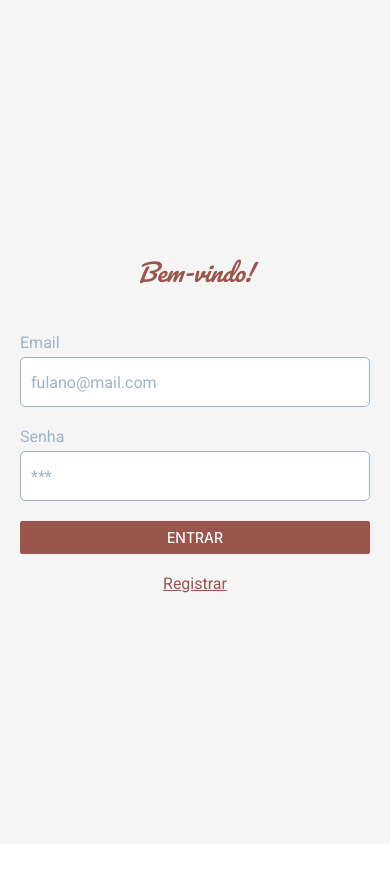
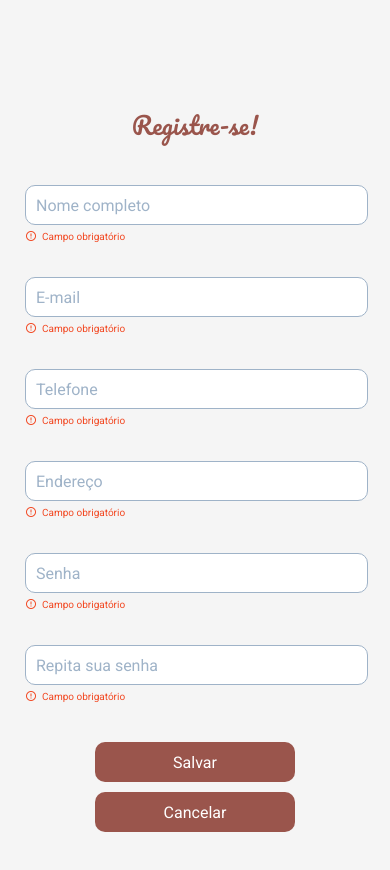
Before and after one commit to marikanashiro/Appzinho, a React Native app: screen /Registro in a window 390 px wide. Shown: the top 870 px of the page. Before the commit the page ends 844 px from the top, so only its background shows below. Built offline with nearby package versions, Linux system fonts and the light colour scheme.

Commit message:
pagina registro funcionando

```diff
--- a/App.js
+++ b/App.js
@@ -1,9 +1,5 @@
 import { useFonts } from 'expo-font';
-import { NavigationContainer } from '@react-navigation/native';
-import { createStackNavigator } from '@react-navigation/stack';
-import LoginScreen from './src/screens/login';
-
-const Stack = createStackNavigator();
+import Navigation from './src/navigation';
 
 export default function App() {
   const [fontsLoaded] = useFonts({
@@ -12,14 +8,8 @@ export default function App() {
   });
 
   if (!fontsLoaded) {
-    return null; // Ou um loading enquanto as fontes carregam
+    return null; // Ou um ActivityIndicator
   }
 
-  return (
-    <NavigationContainer>
-      <Stack.Navigator initialRouteName="Login" screenOptions={{ headerShown: false }}>
-        <Stack.Screen name="Login" component={LoginScreen} />
-      </Stack.Navigator>
-    </NavigationContainer>
-  );
+  return <Navigation />;
 }
--- /dev/null
+++ b/src/navigation/index.js
@@ -0,0 +1,17 @@
+import { NavigationContainer } from '@react-navigation/native';
+import { createStackNavigator } from '@react-navigation/stack';
+import LoginScreen from '../screens/login';
+import RegistroScreen from '../screens/registro';
+
+const Stack = createStackNavigator();
+
+export default function Navigation() {
+  return (
+    <NavigationContainer>
+      <Stack.Navigator initialRouteName="Login" screenOptions={{ headerShown: false }}>
+        <Stack.Screen name="Login" component={LoginScreen} />
+        <Stack.Screen name="Registro" component={RegistroScreen} />
+      </Stack.Navigator>
+    </NavigationContainer>
+  );
+}
--- /dev/null
+++ b/src/screens/registro.js
@@ -0,0 +1,278 @@
+import React, { useState, useEffect } from 'react';
+import { View, Text, TextInput, TouchableOpacity, StyleSheet, Text as ErrorText, Modal } from 'react-native';
+import { useNavigation } from '@react-navigation/native';
+import Icon from 'react-native-vector-icons/MaterialIcons';
+
+export default function RegistroScreen() {
+  const [nome, setNome] = useState('');
+  const [email, setEmail] = useState('');
+  const [telefone, setTelefone] = useState('');
+  const [endereco, setEndereco] = useState('');
+  const [senha, setSenha] = useState('');
+  const [repetirSenha, setRepetirSenha] = useState('');
+  const [errors, setErrors] = useState({});
+  const [modalVisible, setModalVisible] = useState(false);
+  const navigation = useNavigation();
+
+  useEffect(() => {
+    validateFields();
+  }, []);
+
+  const validateFields = () => {
+    const newErrors = {};
+    if (!nome.trim()) newErrors.nome = 'Campo obrigatório';
+    if (!email.trim()) newErrors.email = 'Campo obrigatório';
+    if (!telefone.trim()) newErrors.telefone = 'Campo obrigatório';
+    if (!endereco.trim()) newErrors.endereco = 'Campo obrigatório';
+    if (!senha.trim()) newErrors.senha = 'Campo obrigatório';
+    if (!repetirSenha.trim()) newErrors.repetirSenha = 'Campo obrigatório';
+    setErrors(newErrors);
+    return Object.keys(newErrors).length === 0;
+  };
+
+  const handleInputChange = (field, value) => {
+    switch (field) {
+      case 'nome': setNome(value); break;
+      case 'email': setEmail(value); break;
+      case 'telefone': setTelefone(value); break;
+      case 'endereco': setEndereco(value); break;
+      case 'senha': setSenha(value); break;
+      case 'repetirSenha': setRepetirSenha(value); break;
+    }
+    validateFields();
+  };
+
+  const handleSalvar = () => {
+    if (validateFields()) {
+      // Simula o sucesso do cadastro (substitua por lógica real, ex.: Firebase)
+      setModalVisible(true);
+      setTimeout(() => {
+        setModalVisible(false);
+        navigation.navigate('Login');
+      }, 2000);
+    }
+  };
+
+  const handleCancelar = () => {
+    navigation.navigate('Login');
+  };
+
+  const closeModal = () => {
+    setModalVisible(false);
+    navigation.navigate('Login');
+  };
+
+  return (
+    <View style={styles.container}>
+      <Text style={styles.title}>Registre-se!</Text>
+      <View style={styles.formContainer}>
+        <TextInput
+          style={styles.input}
+          placeholder="Nome completo"
+          placeholderTextColor="#9FB3C8"
+          value={nome}
+          onChangeText={(text) => handleInputChange('nome', text)}
+        />
+        {errors.nome && (
+          <View style={styles.errorContainer}>
+            <Icon name="error-outline" size={12} color="#F24822" />
+            <ErrorText style={styles.error}>{errors.nome}</ErrorText>
+          </View>
+        )}
+        <View style={styles.inputSpacing} />
+        <TextInput
+          style={styles.input}
+          placeholder="E-mail"
+          placeholderTextColor="#9FB3C8"
+          value={email}
+          onChangeText={(text) => handleInputChange('email', text)}
+          autoCapitalize="none"
+          keyboardType="email-address"
+        />
+        {errors.email && (
+          <View style={styles.errorContainer}>
+            <Icon name="error-outline" size={12} color="#F24822" />
+            <ErrorText style={styles.error}>{errors.email}</ErrorText>
+          </View>
+        )}
+        <View style={styles.inputSpacing} />
+        <TextInput
+          style={styles.input}
+          placeholder="Telefone"
+          placeholderTextColor="#9FB3C8"
+          value={telefone}
+          onChangeText={(text) => handleInputChange('telefone', text)}
+          keyboardType="phone-pad"
+        />
+        {errors.telefone && (
+          <View style={styles.errorContainer}>
+            <Icon name="error-outline" size={12} color="#F24822" />
+            <ErrorText style={styles.error}>{errors.telefone}</ErrorText>
+          </View>
+        )}
+        <View style={styles.inputSpacing} />
+        <TextInput
+          style={styles.input}
+          placeholder="Endereço"
+          placeholderTextColor="#9FB3C8"
+          value={endereco}
+          onChangeText={(text) => handleInputChange('endereco', text)}
+        />
+        {errors.endereco && (
+          <View style={styles.errorContainer}>
+            <Icon name="error-outline" size={12} color="#F24822" />
+            <ErrorText style={styles.error}>{errors.endereco}</ErrorText>
+          </View>
+        )}
+        <View style={styles.inputSpacing} />
+        <TextInput
+          style={styles.input}
+          placeholder="Senha"
+          placeholderTextColor="#9FB3C8"
+          value={senha}
+          onChangeText={(text) => handleInputChange('senha', text)}
+          secureTextEntry
+        />
+        {errors.senha && (
+          <View style={styles.errorContainer}>
+            <Icon name="error-outline" size={12} color="#F24822" />
+            <ErrorText style={styles.error}>{errors.senha}</ErrorText>
+          </View>
+        )}
+        <View style={styles.inputSpacing} />
+        <TextInput
+          style={styles.input}
+          placeholder="Repita sua senha"
+          placeholderTextColor="#9FB3C8"
+          value={repetirSenha}
+          onChangeText={(text) => handleInputChange('repetirSenha', text)}
+          secureTextEntry
+        />
+        {errors.repetirSenha && (
+          <View style={styles.errorContainer}>
+            <Icon name="error-outline" size={12} color="#F24822" />
+            <ErrorText style={styles.error}>{errors.repetirSenha}</ErrorText>
+          </View>
+        )}
+      </View>
+      <View style={styles.buttonContainer}>
+        <TouchableOpacity style={styles.button} onPress={handleSalvar}>
+          <Text style={styles.buttonText}>Salvar</Text>
+        </TouchableOpacity>
+        <View style={styles.buttonSpacing} />
+        <TouchableOpacity style={styles.button} onPress={handleCancelar}>
+          <Text style={styles.buttonText}>Cancelar</Text>
+        </TouchableOpacity>
+      </View>
+
+      <Modal
+        visible={modalVisible}
+        transparent
+        animationType="fade"
+        onRequestClose={closeModal}
+      >
+        <TouchableOpacity style={styles.modalOverlay} onPress={closeModal}>
+          <View style={styles.modalContent}>
+            <Icon name="check-circle" size={40} color="#28A745" />
+            <Text style={styles.modalText}>Cadastro realizado com sucesso!</Text>
+          </View>
+        </TouchableOpacity>
+      </Modal>
+    </View>
+  );
+}
+
+const styles = StyleSheet.create({
+  container: {
+    flex: 1,
+    alignItems: 'center',
+    backgroundColor: '#F5F5F5',
+    justifyContent: 'space-between',
+  },
+  title: {
+    fontFamily: 'Pacifico',
+    fontSize: 24,
+    textAlign: 'center',
+    marginBottom: 34,
+    marginTop: 104,
+    color: '#9A554C',
+    borderRadius: 10,
+  },
+  formContainer: {
+    flex: 1,
+    width: '100%',
+    paddingHorizontal: 25,
+  },
+  input: {
+    fontFamily: 'Roboto',
+    fontSize: 16,
+    width: 343,
+    height: 40,
+    borderColor: '#9FB3C8',
+    borderWidth: 1,
+    marginBottom: 5,
+    marginTop: 5,
+    padding: 10,
+    backgroundColor: 'white',
+    borderRadius: 10,
+    color: '#9FB3C8',
+  },
+  inputSpacing: {
+    height: 20,
+  },
+  errorContainer: {
+    flexDirection: 'row',
+    alignItems: 'center',
+    marginBottom: 10,
+  },
+  error: {
+    fontFamily: 'Roboto',
+    fontSize: 10,
+    color: '#F24822',
+    marginLeft: 5,
+  },
+  buttonContainer: {
+    marginTop: 30,
+    marginBottom: 68,
+    alignItems: 'center',
+  },
+  buttonSpacing: {
+    height: 10,
+  },
+  button: {
+    backgroundColor: '#9A554C',
+    width: 200,
+    height: 40,
+    borderRadius: 10,
+    alignItems: 'center',
+    justifyContent: 'center',
+  },
+  buttonText: {
+    fontFamily: 'Roboto',
+    fontSize: 16,
+    color: '#FFFFFF',
+    textAlign: 'center',
+  },
+  modalOverlay: {
+    flex: 1,
+    justifyContent: 'center',
+    alignItems: 'center',
+    backgroundColor: 'rgba(0, 0, 0, 0.5)',
+  },
+  modalContent: {
+    backgroundColor: 'white',
+    width: 300,
+    height: 200,
+    borderRadius: 10,
+    alignItems: 'center',
+    justifyContent: 'center',
+    padding: 20,
+  },
+  modalText: {
+    fontFamily: 'Roboto',
+    fontSize: 24,
+    color: 'black',
+    textAlign: 'center',
+    marginTop: 20,
+  },
+});
```
